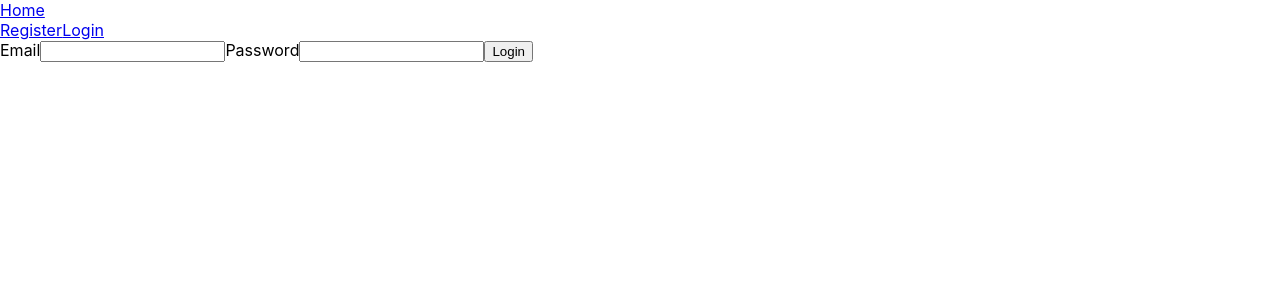
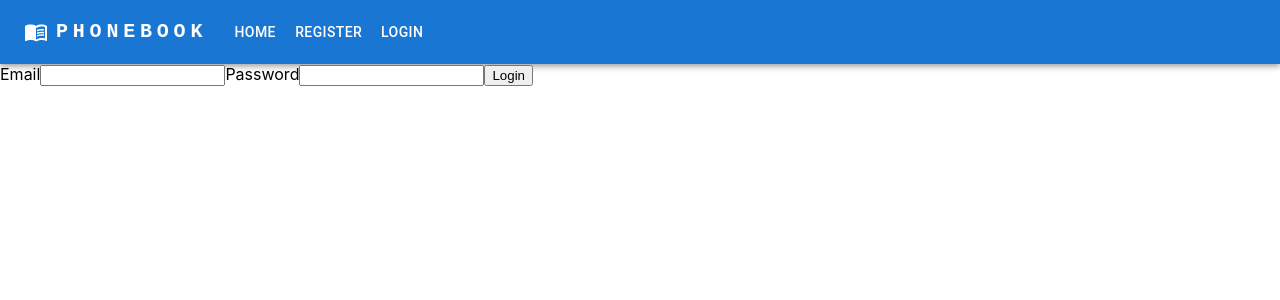
Before and after one commit to OlexTS/react-project, a React (Vite) app: page /login in a window 1280 px wide. Shown: the top 300 px of the page. Built offline with nearby package versions, Linux system fonts and the light colour scheme.

Commit message:
complete stylization appbar

```diff
--- a/package.json
+++ b/package.json
@@ -12,6 +12,7 @@
   "dependencies": {
     "@emotion/react": "^11.14.0",
     "@emotion/styled": "^11.14.0",
+    "@mui/icons-material": "^6.4.4",
     "@mui/material": "^6.4.3",
     "@reduxjs/toolkit": "^2.5.0",
     "axios": "^1.7.8",
--- a/src/components/AppBar/AppBar.jsx
+++ b/src/components/AppBar/AppBar.jsx
@@ -1,15 +1,44 @@
+import { NavLink } from "react-router-dom";
 import useAuth from "../../hooks/useAuth";
 import AuthNav from "../AuthNav/AuthNav";
 import Navigation from "../Navigation/Navigation";
 import UserMenu from "../UserMenu/UserMenu";
-// import AppBar from '@mui/material/AppBar';
+import CustomAppBar from "@mui/material/AppBar";
+import Box from "@mui/material/Box";
+import Toolbar from "@mui/material/Toolbar";
+import Typography from "@mui/material/Typography";
+import Container from "@mui/material/Container";
+import MenuBookIcon from "@mui/icons-material/MenuBook";
+
 const AppBar = () => {
   const { isLoggedIn } = useAuth();
   return (
-    <>
-      <Navigation />
-      {isLoggedIn ? <UserMenu /> : <AuthNav />}
-    </>
+    <CustomAppBar position="static">
+      <Container maxWidth="xl">
+        <Toolbar disableGutters>
+          <MenuBookIcon sx={{ display: { xs: "none", md: "flex" }, mr: 1 }} />
+          <Typography
+            variant="h6"
+            noWrap
+            component={NavLink}
+            to="/"
+            sx={{
+              mr: 2,
+              display: { xs: "none", md: "flex" },
+              fontFamily: "monospace",
+              fontWeight: 700,
+              letterSpacing: ".3rem",
+              color: "inherit",
+              textDecoration: "none",
+            }}
+          >
+            PHONEBOOK
+          </Typography>
+          <Navigation />
+          {isLoggedIn ? <Box sx={{ marginLeft: "auto" }}><UserMenu /></Box> : <AuthNav />}
+        </Toolbar>
+      </Container>
+    </CustomAppBar>
   );
 };
 
--- a/src/components/AuthNav/AuthNav.jsx
+++ b/src/components/AuthNav/AuthNav.jsx
@@ -1,11 +1,16 @@
 import { NavLink } from "react-router-dom";
+import Button from "@mui/material/Button";
 
 const AuthNav = () => {
   return (
-    <div>
-      <NavLink to="/register">Register</NavLink>
-      <NavLink to="/login">Login</NavLink>
-    </div>
+    <>
+      <Button component={NavLink} to="/register" color="white">
+        Register
+      </Button>
+      <Button component={NavLink} to="/login" color="white">
+        Login
+      </Button>
+    </>
   );
 };
 
--- a/src/components/Modal/Modal.jsx
+++ b/src/components/Modal/Modal.jsx
@@ -2,12 +2,15 @@ import css from "./Modal.module.css";
 import Box from "@mui/material/Box";
 import Button from "@mui/material/Button";
 import Typography from "@mui/material/Typography";
-// import Modal from '@mui/material/Modal';
+import Backdrop from '@mui/material/Backdrop';
 
 const Modal = ({ isOpen, onClose, onConfirm }) => {
   if (!isOpen) return null;
   return (
-    <div className={css.overlayStyles} onClick={onClose}>
+    <Backdrop
+    sx={(theme) => ({ zIndex: theme.zIndex.drawer + 1 })}
+    open={isOpen}
+    onClick={onClose}>
       <div className={css.modalStyles} onClick={(e) => e.stopPropagation()}>
         <Box
           sx={{
@@ -34,7 +37,7 @@ const Modal = ({ isOpen, onClose, onConfirm }) => {
           <Button onClick={onClose}>Скасувати</Button>
         </Box>
       </div>
-    </div>
+    </Backdrop>
   );
 };
 
--- a/src/components/Navigation/Navigation.jsx
+++ b/src/components/Navigation/Navigation.jsx
@@ -1,13 +1,20 @@
 import { NavLink } from "react-router-dom";
 import useAuth from "../../hooks/useAuth";
+import Button from "@mui/material/Button";
 
 const Navigation = () => {
   const { isLoggedIn } = useAuth();
 
   return (
     <div>
-      <NavLink to="/">Home</NavLink>
-      {isLoggedIn && <NavLink to="/contacts">Contacts</NavLink>}
+      <Button component={NavLink} to="/" color="white">
+        HOME
+      </Button>
+      {isLoggedIn && (
+        <Button component={NavLink} to="/contacts" color="white">
+          CONTACTS
+        </Button>
+      )}
     </div>
   );
 };
--- a/src/components/UserMenu/UserMenu.jsx
+++ b/src/components/UserMenu/UserMenu.jsx
@@ -1,6 +1,9 @@
 import { useDispatch } from "react-redux";
 import { logout } from "../../redux/auth/authOps";
 import useAuth from "../../hooks/useAuth";
+import Button from "@mui/material/Button";
+import Box from "@mui/material/Box";
+import Typography from "@mui/material/Typography";
 
 const UserMenu = () => {
   const dispatch = useDispatch();
@@ -10,10 +13,19 @@ const UserMenu = () => {
     dispatch(logout());
   };
   return (
-    <div>
-      <p>`Welcome ${user.name}`</p>
-      <button onClick={handleLogout}>Logout</button>
-    </div>
+    <Box sx={{ display: "flex", alignItems: "center" }}>
+      <Typography
+        variant="h6"
+        color="inherit"
+        component="div"
+        sx={{ marginRight: "20px" }}
+      >
+        `Welcome ${user.name}`
+      </Typography>
+      <Button variant="outlined" color="black" onClick={handleLogout}>
+        Logout
+      </Button>
+    </Box>
   );
 };
 
```
Also changed, not shown: 1 other file (tests, documents, lock files or other folders).
